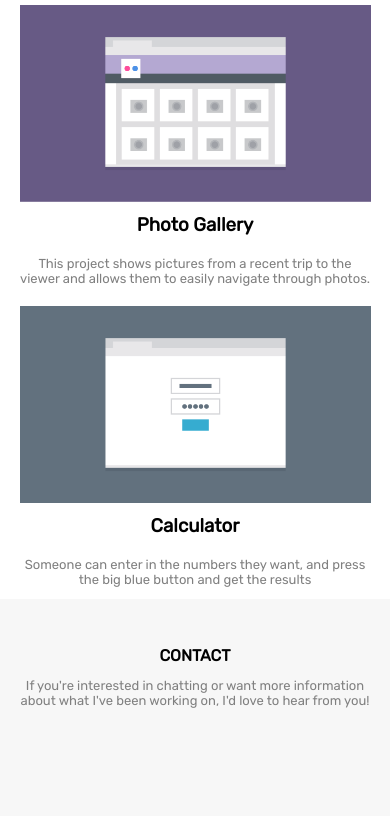
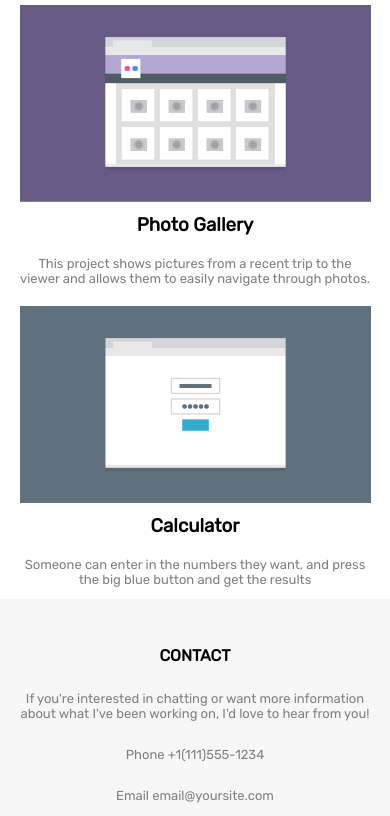
Before and after one commit to JaredStephens/Responsive_Layout, a plain HTML site: page index.html in a window 390 px wide. Shown: the part 1871-2687 px from the top of the page. Before the commit the page ends 2592 px from the top, so only its background shows below. Drawn offline with Linux system fonts and the light colour scheme.

Commit message:
adding 'email' & 'phone' section in footer

```diff
--- a/index.html
+++ b/index.html
@@ -102,9 +102,13 @@
 		</div>
 		<footer id="footer">
 			<h4>CONTACT</h4>
-			<section id="footer_info">
+			<section class="footer_info">
 				If you're interested in chatting or want more information about what
 				I've been working on, I'd love to hear from you!
+			</section>
+			<section class="footer_info">Phone <bold>+1(111)555-1234</bold></section>
+			<section class="footer_info">
+				Email <bold>email@yoursite.com</bold>
 			</section>
 		</footer>
 	</body>
--- a/styles.css
+++ b/styles.css
@@ -71,8 +71,9 @@ h2 {
 	margin: 0.5rem;
 	background-color: white;
 }
-#footer_info {
+.footer_info {
 	text-align: center;
 	font-size: small;
 	margin: 1em;
+	padding-top: 1em;
 }
```
